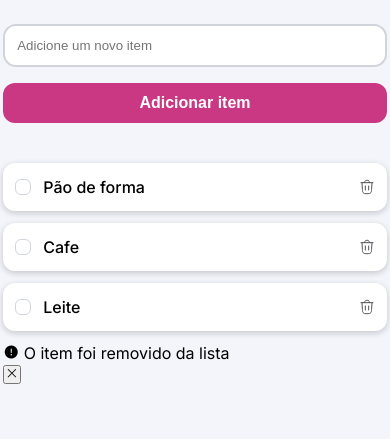
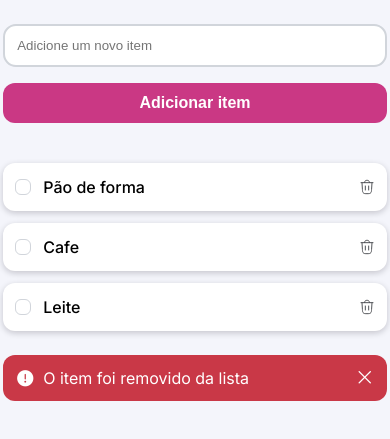
Before and after one commit to artursodreluz/quicklist-rec, a plain HTML site: page index.html in a window 390 px wide. Shown: the part 157-596 px from the top of the page. Drawn offline with nearby package versions, Linux system fonts and the light colour scheme.

Commit message:
estilização da section.warning e fim dos estilos mobile

```diff
--- a/style.css
+++ b/style.css
@@ -163,3 +163,33 @@ main {
         }
     }
 }
+
+.warning {
+    background: var(--color-danger);
+    color: var(--always-white);
+    padding: 1.2rem;
+    display: flex;
+    align-items: center;
+    justify-content: space-between;
+    border-radius: 1.2rem;
+    margin-top: 2.4rem;
+    opacity: 1;
+    transform: translateY(0);
+    transition: opacity 0.4 ease, transform 0.4 ease;
+
+    div {
+        display: flex;
+        align-items: center;
+        gap: .8rem;
+    }
+
+    i {
+        font-size: 2rem;
+    }
+
+    button {
+        border: none;
+        background: none;
+        color: var(--always-white);
+    }
+}
```
